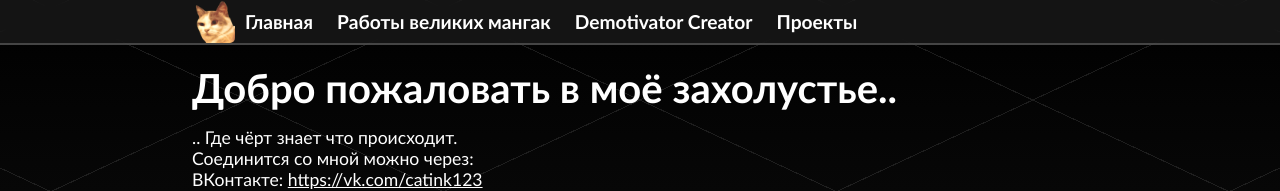
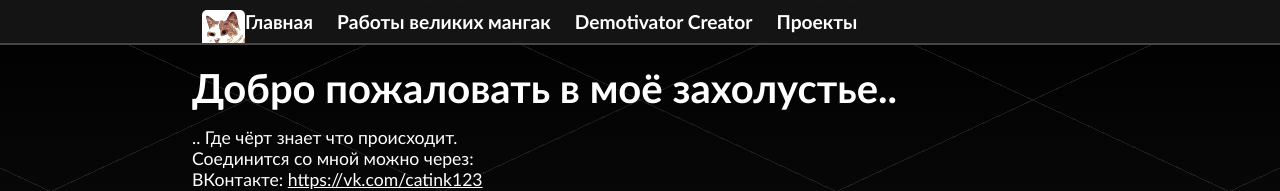
Before and after one commit to catink123/catink123.github.io, a Jekyll site: the page built from index.html, in a window 1280 px wide. Shown: the top 191 px of the page. Built offline with Jekyll 4.4.1, drawn with Linux system fonts in a browser that asks for light colours.

Commit message:
Update default.html

```diff
--- a/_layouts/default.html
+++ b/_layouts/default.html
@@ -6,7 +6,7 @@
 			<link rel="stylesheet" type="text/css" href="/css/main.css">
 			<link rel="stylesheet" type="text/css" href="/controls/css/kshr-ctrls.css">
 			<link rel="stylesheet" type="text/css" href="/css/controls.css">
-			<meta name="theme-color" content="#005625" />
+			<meta name="theme-color" content="#303030" />
 			<meta name="viewport" content="width=device-width, initial-scale=1.0">
 			<script src="/js/jquery.js"></script>
 			<script src="/js/main.js"></script>
@@ -14,8 +14,7 @@
 		</head>
 		<body>
 			<div class="menu">
-				<img src="/koshka.png" width="43px" style="float: left; border-radius: 5px;" alt="koshka">
-    				<a href="/">Главная</a>
+    				<a href="/"><img src="/koshka.svg" width="43px" style="float: left; border-radius: 5px;" alt="koshka">Главная</a>
     				<!-- <a href="javascript:void(0)" onclick="link('/kit/index.html')">КАТЫ</a> -->
 <!--     				<a href="http://animeclicker.simplesite.com/">Сайт Anime Clicker</a> -->
 <!--     				<a href="/ac-android/">Mansion of Blood</a> -->
```
